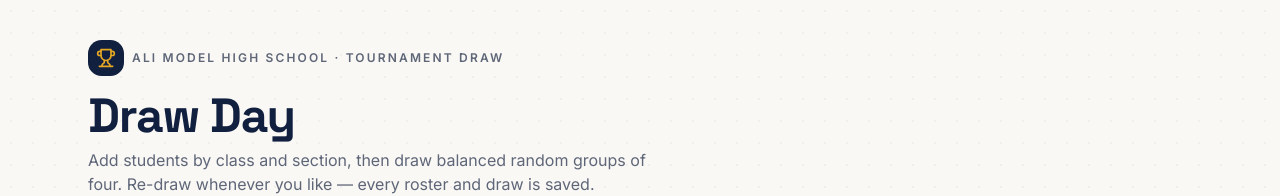
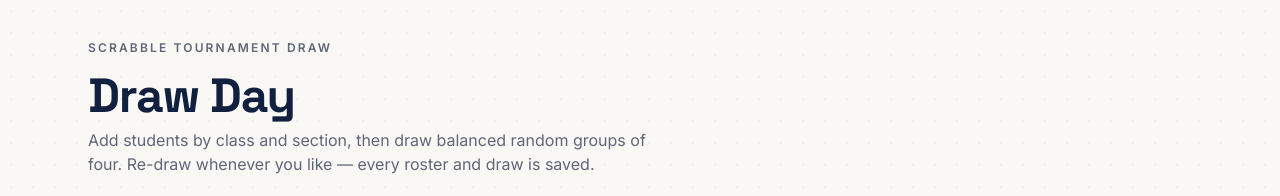
Before and after one commit to Mohammad-agha-hub/scrabble-competition-draw, a Next.js app: page / in a window 1280 px wide. Shown: the top 196 px of the page. Built offline with nearby package versions, Linux system fonts and the light colour scheme; no server answers; the database is empty.

Commit message:
removed school

```diff
--- a/app/page.tsx
+++ b/app/page.tsx
@@ -6,11 +6,9 @@
     <main className="mx-auto max-w-6xl px-4 pb-24 pt-10 sm:px-6">
       <header className="mb-10">
         <div className="flex items-center gap-2 text-gold">
-          <span className="inline-flex h-9 w-9 items-center justify-center rounded-lg bg-primary text-gold">
-            <Trophy className="h-5 w-5" />
-          </span>
+
           <span className="text-xs font-semibold uppercase tracking-[0.18em] text-muted-foreground">
-            Ali Model High School · Tournament Draw
+            Scrabble Tournament Draw
           </span>
         </div>
         <h1 className="mt-4 font-display text-4xl font-bold tracking-tight text-primary sm:text-5xl">
```
Also changed, not shown: 1 other file (tests, documents, lock files or other folders).
